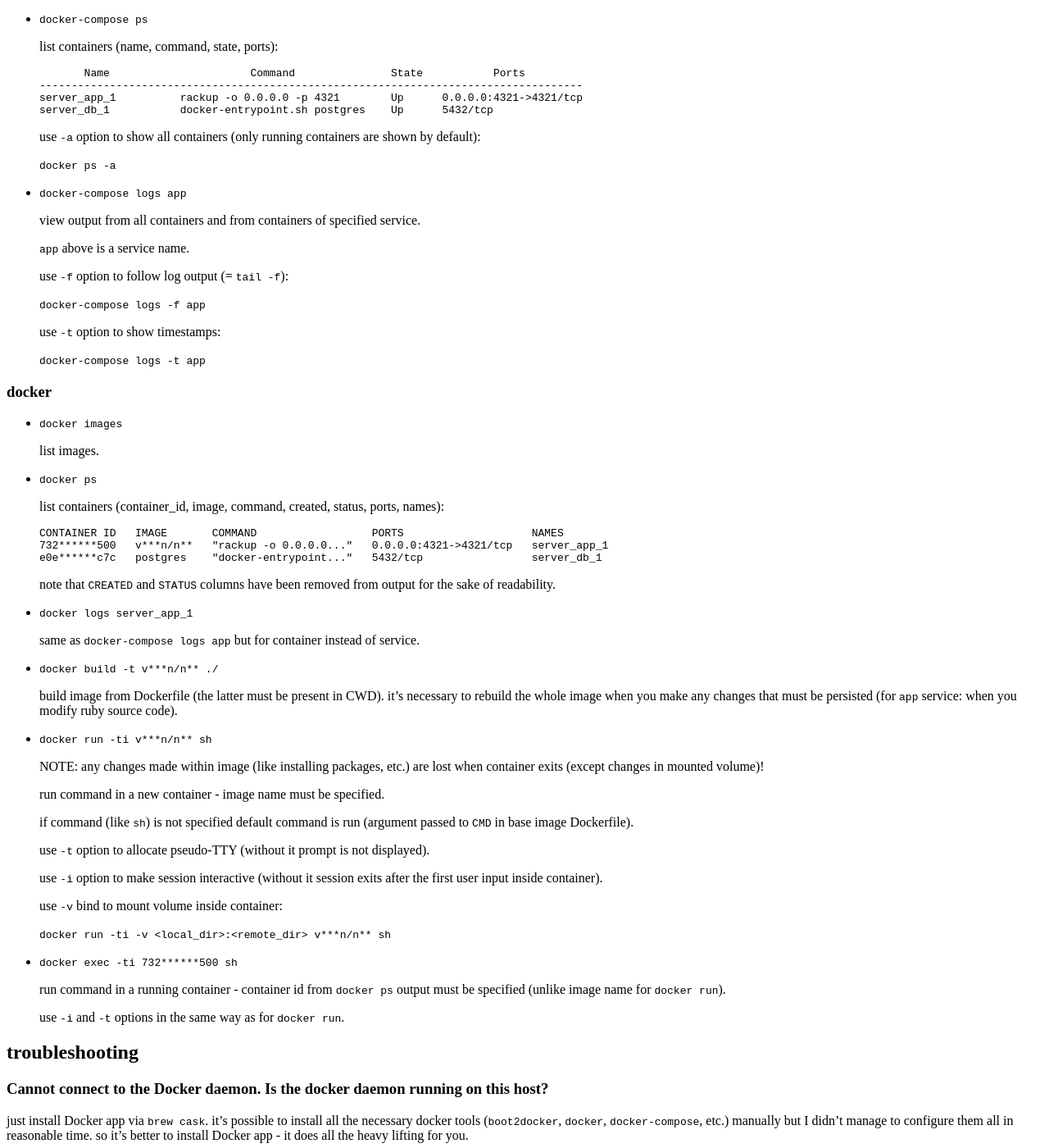
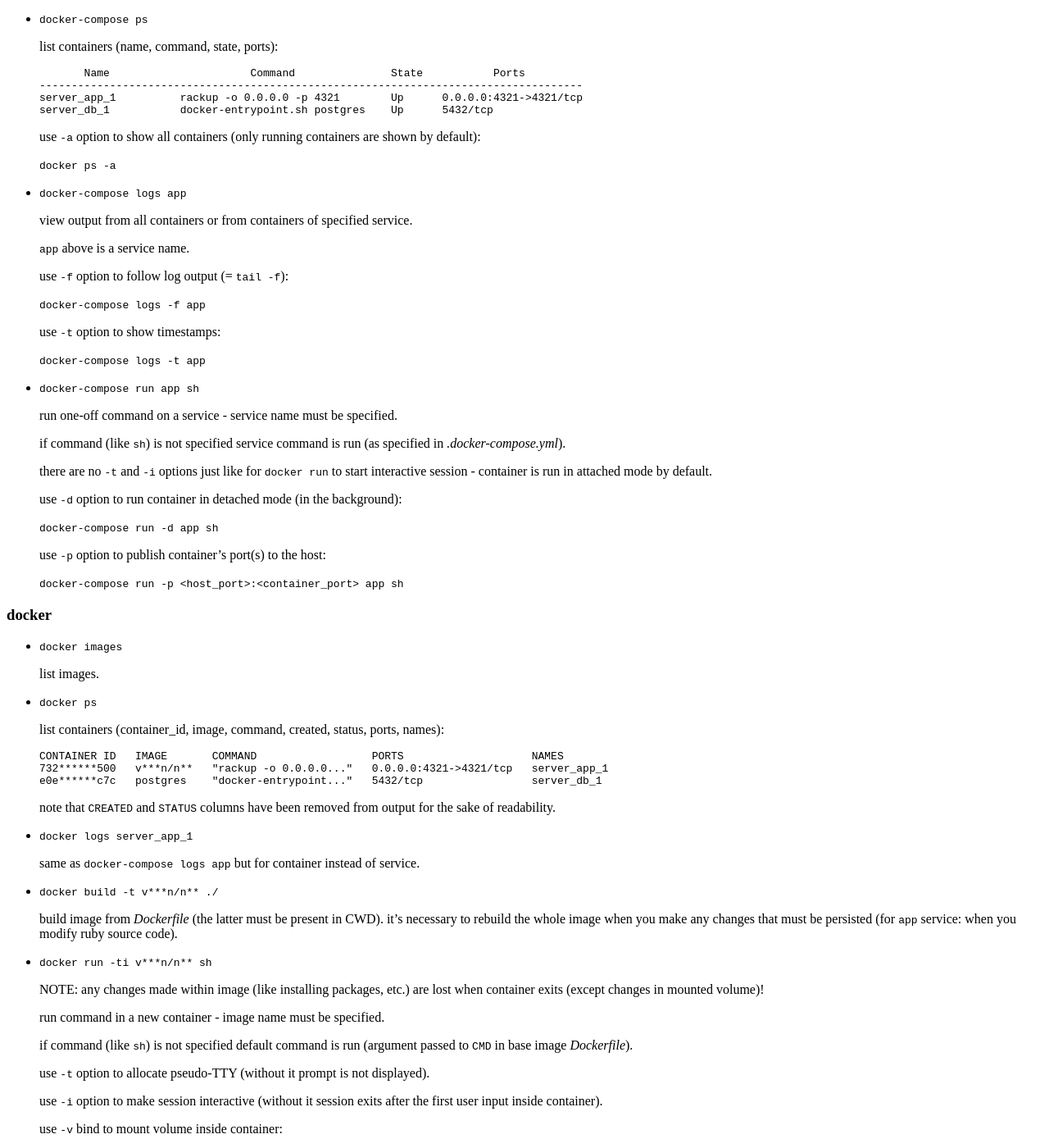
Before and after one commit to tap349/tap349.github.io, a Jekyll site: the page built from _posts/2017-04-06-docker.md, in a window 1280 px wide and 1400 px high, scrolled down 684 px. Shown: the whole window at 82% size. Built offline with Jekyll 4.4.1, drawn with Linux system fonts in a browser that asks for light colours; some of the changed text lies outside the part shown.

Commit message:
update 2017-04-08_00:40:44

````diff
--- a/_posts/2017-04-06-docker.md
+++ b/_posts/2017-04-06-docker.md
@@ -31,7 +31,7 @@
   create and start containers for all services
   (pull required Docker images from Docker hub as part of the process).
 
-  use `-d` option to do it in detached mode (in background).
+  use `-d` option to do it in detached mode (in the background).
 
 - `docker-compose start/stop/restart app`
 
@@ -54,7 +54,7 @@
 
 - `docker-compose logs app`
 
-  view output from all containers and from containers of specified service.
+  view output from all containers or from containers of specified service.
 
   `app` above is a service name.
 
@@ -65,6 +65,24 @@
   use `-t` option to show timestamps:
 
   `docker-compose logs -t app`
+
+- `docker-compose run app sh`
+
+  run one-off command on a service - service name must be specified.
+
+  if command (like `sh`) is not specified service command is run
+  (as specified in _.docker-compose.yml_).
+
+  there are no `-t` and `-i` options just like for `docker run` to start
+  interactive session - container is run in attached mode by default.
+
+  use `-d` option to run container in detached mode (in the background):
+
+  `docker-compose run -d app sh`
+
+  use `-p` option to publish container's port(s) to the host:
+
+  `docker-compose run -p <host_port>:<container_port> app sh`
 
 ### docker
 
@@ -91,7 +109,7 @@
 
 - `docker build -t v***n/n** ./`
 
-  build image from Dockerfile (the latter must be present in CWD).
+  build image from _Dockerfile_ (the latter must be present in CWD).
   it's necessary to rebuild the whole image when you make any changes that
   must be persisted (for `app` service: when you modify ruby source code).
 
@@ -103,9 +121,10 @@
   run command in a new container - image name must be specified.
 
   if command (like `sh`) is not specified default command is run
-  (argument passed to `CMD` in base image Dockerfile).
+  (argument passed to `CMD` in base image _Dockerfile_).
 
-  use `-t` option to allocate pseudo-TTY (without it prompt is not displayed).
+  use `-t` option to allocate pseudo-TTY
+  (without it prompt is not displayed).
 
   use `-i` option to make session interactive
   (without it session exits after the first user input inside container).
@@ -120,6 +139,43 @@
   must be specified (unlike image name for `docker run`).
 
   use `-i` and `-t` options in the same way as for `docker run`.
+
+## tips
+
+### debugging inside container
+
+this is just one way and probably not the most efficient one:
+
+- set breakpoint by making `byebug` call somewhere in your code
+- stop container where rack server is run:
+
+  `docker-compose stop app`
+
+- run shell command on a service for rails server:
+
+  `docker-compose run -p 4321:1234 app sh`
+
+- start rack server manually:
+
+  `rackup -o 0.0.0.0 -p 1234`
+
+- refresh the page that would allow you to hit breakpoint
+- start debugging inside running container as you usually do
+- exit from running container when debugging session is over
+
+### ping another container
+
+Docker creates a network between all containers within one image
+so it's possible to access other containers by their names.
+
+say, we have 2 services within a single image - `app` and `db`:
+
+```sh
+$ docker-compose exec app sh
+# ping db
+PING db (172.18.0.3): 56 data bytes
+64 bytes from 172.18.0.3: icmp_seq=0 ttl=64 time=0.359 ms
+```
 
 ## troubleshooting
 
````
